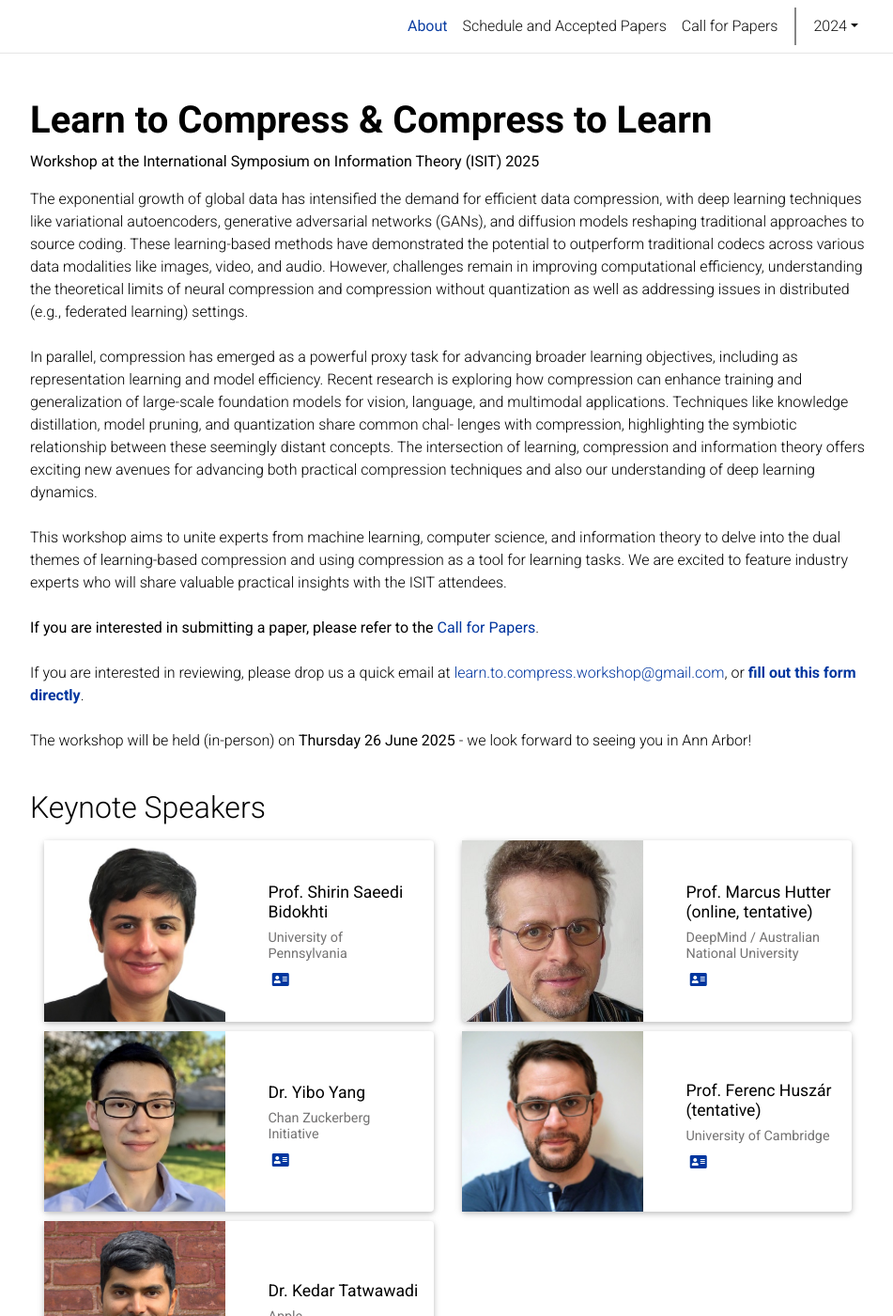
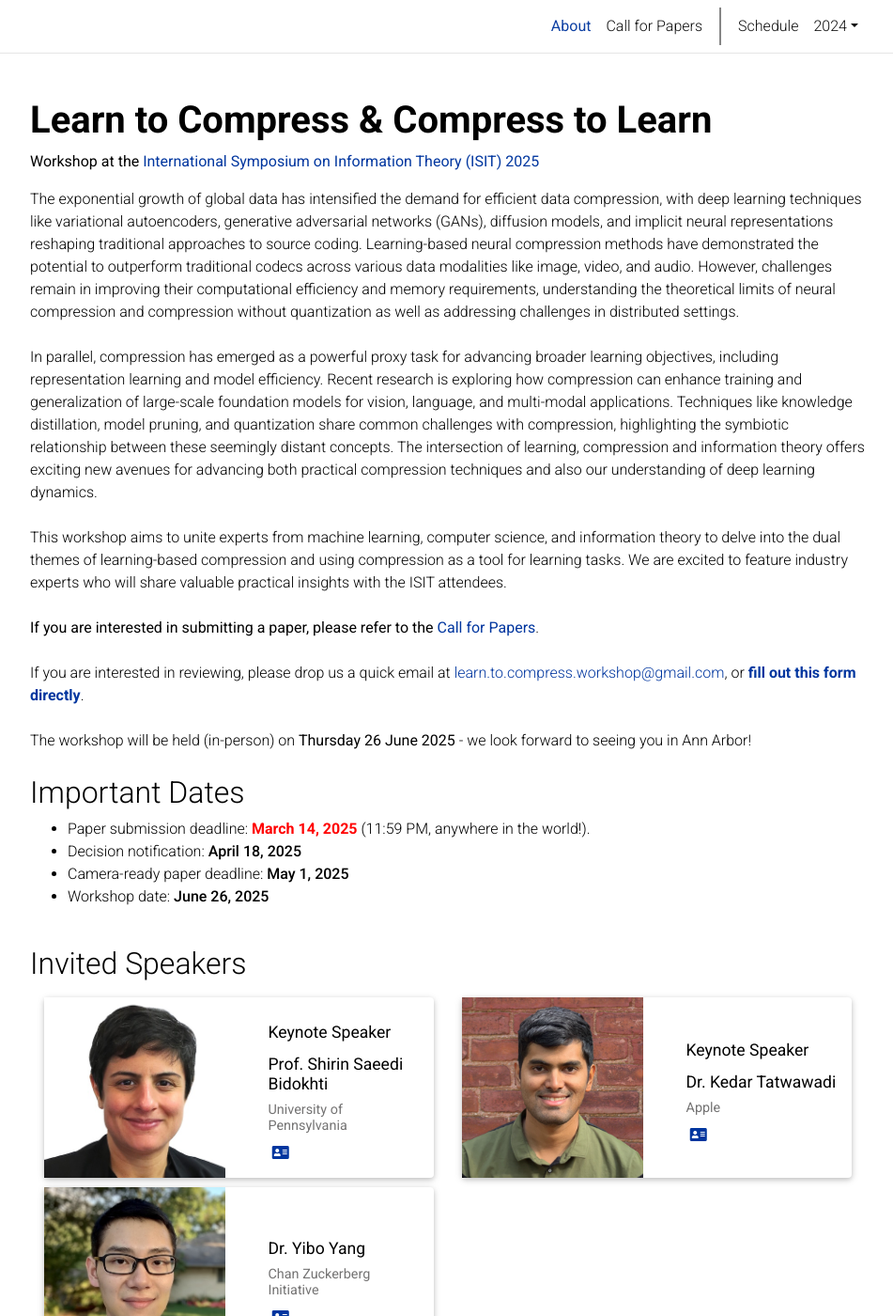
Before and after one commit to learn-to-compress-workshop-isit/learn-to-compress-workshop-isit.github.io, a Jekyll site: the page built from _pages/2025/about.md, in a window 1280 px wide and 1400 px high. Shown: the whole window at 94% size, without its empty margins (163-1114 px from the left). Built offline with Jekyll 4.4.1, drawn with Linux system fonts in a browser that asks for light colours; comment, search, counter and statistics services are not loaded; a style sheet for code colours, icons or effects is not loaded; some of the changed text lies outside the part shown.

Commit message:
Final changes before publicising

```diff
--- a/_layouts/workshop_2025.html
+++ b/_layouts/workshop_2025.html
@@ -9,31 +9,21 @@ layout: default
       {% if site.title == "blank" -%}{{ site.first_name }} {{ site.middle_name }}
       <span class="font-weight-bold">Learn to Compress &amp; Compress to Learn</span>{%- else -%}{{ site.title }}{%- endif %}
     </h1>
-    <p class="desc"><b>{{ page.subtitle }}</b></p>
+    <p class="desc"><b>Workshop at the <a href="https://2025.ieee-isit.org/">International Symposium on Information Theory (ISIT) 2025</a></b></p>
   </header>
 
   <article>
-    The exponential growth of global data has intensified the demand for efficient data compression, with deep
-learning techniques like variational autoencoders, generative adversarial networks (GANs), and diffusion
-models reshaping traditional approaches to source coding. These learning-based methods have demonstrated
-the potential to outperform traditional codecs across various data modalities like images, video, and audio.
-However, challenges remain in improving computational efficiency, understanding the theoretical limits of
-neural compression and compression without quantization as well as addressing issues in distributed (e.g.,
-federated learning) settings.
+The exponential growth of global data has intensified the demand for efficient data compression, with deep learning techniques like variational autoencoders, generative adversarial networks (GANs), diffusion models, and implicit neural representations reshaping traditional approaches to source coding. Learning-based neural compression methods have demonstrated the potential to outperform traditional codecs across various data modalities like image, video, and audio. However, challenges remain in improving their computational efficiency and memory requirements, understanding the theoretical limits of neural compression and compression without quantization as well as addressing challenges in distributed settings.
 <br>
 <br>
-In parallel, compression has emerged as a powerful proxy task for advancing broader learning objectives,
-including as representation learning and model efficiency. Recent research is exploring how compression can
-enhance training and generalization of large-scale foundation models for vision, language, and multimodal
-applications. Techniques like knowledge distillation, model pruning, and quantization share common chal-
-lenges with compression, highlighting the symbiotic relationship between these seemingly distant concepts.
-The intersection of learning, compression and information theory offers exciting new avenues for advancing
-both practical compression techniques and also our understanding of deep learning dynamics.
+In parallel, compression has emerged as a powerful proxy task for advancing broader learning objectives, including representation learning and model efficiency. Recent research is exploring how compression can enhance training and generalization of large-scale foundation models for vision, language, and multi-modal applications. Techniques like knowledge distillation, model pruning, and quantization share common challenges with compression, highlighting the symbiotic relationship between these seemingly distant concepts. The intersection of learning, compression and information theory offers exciting new avenues for advancing both practical compression techniques and also our understanding of deep learning dynamics.
 <br>
 <br>
 This workshop aims to unite experts from machine learning, computer science, and information theory to
 delve into the dual themes of learning-based compression and using compression as a tool for learning tasks.
 We are excited to feature industry experts who will share valuable practical insights with the ISIT attendees.
+<br>
+<br>
 <!--
     <br>
     <br>
@@ -79,18 +69,27 @@ We are excited to feature industry experts who will share valuable practical ins
     <br>
     <br>
 -->
-    <br>
-    <br>
     <b>If you are interested in submitting a paper, please refer to the <a href="https://learn-to-compress-workshop-isit.github.io/2025/submissions/" target="_blank">Call for Papers</a></b>.
 
     <br>
     <br>
     If you are interested in reviewing, please drop us a quick email at <a href="mailto:learn.to.compress.workshop@gmail.com" target="_blank">learn.to.compress.workshop@gmail.com</a>,
     or <a style="font-weight: bold;" href="https://docs.google.com/forms/d/e/1FAIpQLSfguERuie3i5wOoYn6NTBlS3g8CDTUjI8GsQiKXYnAKTBTj7g/viewform?usp=sharing">fill out this form directly</a>.
-
     <br>
     <br>
     The workshop will be held (in-person) on <b>Thursday 26 June 2025</b> - we look forward to seeing you in Ann Arbor!
+<br>
+    <br>
+<h2>Important Dates</h2>
+<ul>
+  <li>Paper submission deadline: <span style="color:red;font-weight:bold;">March 14, 2025</span> (11:59 PM, anywhere in the world!).</li>
+  <li>Decision notification: <strong>April 18, 2025</strong>
+</li>
+  <li>Camera-ready paper deadline: <strong>May 1, 2025</strong>
+</li>
+  <li>Workshop date: <strong>June 26, 2025</strong>
+</li>
+</ul>
 
     <!--
     <br>
@@ -126,7 +125,7 @@ We are excited to feature industry experts who will share valuable practical ins
 
 -->
     <div class="speakers">
-      <h2>Keynote Speakers</h2>
+      <h2>Invited Speakers</h2>
 
       <div class="container">
         <div class="row row-cols-2">
@@ -139,6 +138,7 @@ We are excited to feature industry experts who will share valuable practical ins
                 </div>
                 <div class="col-md-6">
                   <div class="card-body">
+                    <h4 class="card-title">Keynote Speaker
                     <h4 class="card-title">Prof. Shirin Saeedi Bidokhti
                     </h4>
 
@@ -162,7 +162,45 @@ We are excited to feature industry experts who will share valuable practical ins
             </div>
           </div>
 
+          <div class="card-item col">
+            <div class="card">
+              <div class="row g-0">
+                <div class="card-img col-md-6">
 
+
+
+                  <img src="/assets/resized/2025/pic_kedar.jpg">
+
+                </div>
+                <div class="col-md-6">
+                  <div class="card-body">
+                    <h4 class="card-title">Keynote Speaker
+                    <h4 class="card-title">Dr. Kedar Tatwawadi
+                    </h4>
+
+                    <h6 class="card-text">Apple
+                    </h6>
+
+                    <div class="row ml-1 mr-1 p-0">
+
+
+                      <div class="website-icon">
+                        <div class="icon" data-toggle="tooltip" title="Website">
+                          <a href="https://kedartatwawadi.github.io/" title="Website" target="_blank" rel="noopener noreferrer"><i
+                              class="fas fa-address-card"></i></a>
+                        </div>
+                      </div>
+
+                    </div>
+                  </div>
+                </div>
+              </div>
+            </div>
+          </div>
+
+
+
+<!--
           <div class="card-item col">
             <div class="card">
               <div class="row g-0">
@@ -171,7 +209,8 @@ We are excited to feature industry experts who will share valuable practical ins
                 </div>
                 <div class="col-md-6">
                   <div class="card-body">
-                    <h4 class="card-title">Prof. Marcus Hutter (online, tentative)
+                    <h4 class="card-title">Keynote Speaker
+                    <h4 class="card-title">Prof. Marcus Hutter (online)
                     </h4>
 
                     <h6 class="card-text">DeepMind / Australian National University
@@ -193,7 +232,7 @@ We are excited to feature industry experts who will share valuable practical ins
               </div>
             </div>
           </div>
-
+-->
           <div class="card-item col">
             <div class="card">
               <div class="row g-0">
@@ -225,7 +264,7 @@ We are excited to feature industry experts who will share valuable practical ins
             </div>
           </div>
 
-
+<!--
 
           <div class="card-item col">
             <div class="card">
@@ -262,41 +301,7 @@ We are excited to feature industry experts who will share valuable practical ins
             </div>
           </div>
 
-          <div class="card-item col">
-            <div class="card">
-              <div class="row g-0">
-                <div class="card-img col-md-6">
-
-
-
-                  <img src="/assets/resized/2025/pic_kedar.jpg">
-
-                </div>
-                <div class="col-md-6">
-                  <div class="card-body">
-                    <h4 class="card-title">Dr. Kedar Tatwawadi
-                    </h4>
-
-                    <h6 class="card-text">Apple
-                    </h6>
-
-                    <div class="row ml-1 mr-1 p-0">
-
-
-                      <div class="website-icon">
-                        <div class="icon" data-toggle="tooltip" title="Website">
-                          <a href="https://kedartatwawadi.github.io/" title="Website" target="_blank" rel="noopener noreferrer"><i
-                              class="fas fa-address-card"></i></a>
-                        </div>
-                      </div>
-
-                    </div>
-                  </div>
-                </div>
-              </div>
-            </div>
-          </div>
-
+ -->
         </div>
 
         <br>
--- a/_pages/2025/schedule.md
+++ b/_pages/2025/schedule.md
@@ -1,10 +1,10 @@
 ---
 layout: page
 permalink: /2025/schedule/
-title: Schedule and Accepted Papers
+title: Schedule
 description:
 nav: true
-nav_order: 2
+nav_order: 3
 ---
 Under construction
 
```
Also changed, not shown: other parts of _layouts/workshop_2025.html (+0 -8 lines), _pages/2025/call.md (+22 -42 lines), README.md (line endings or trailing spaces).
